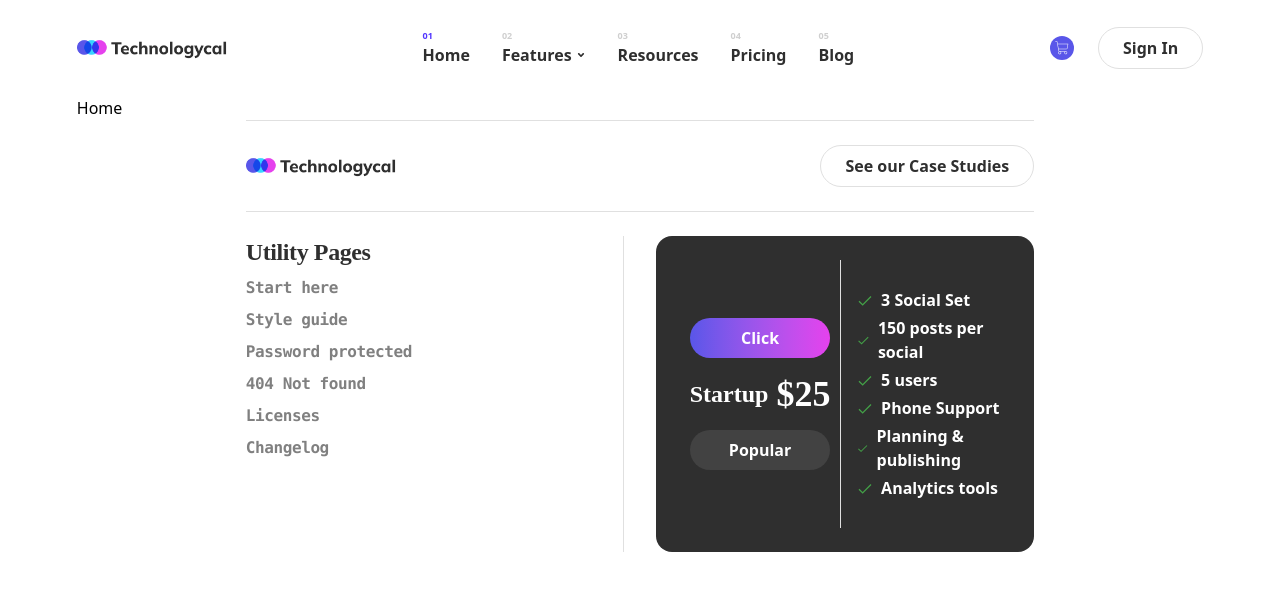
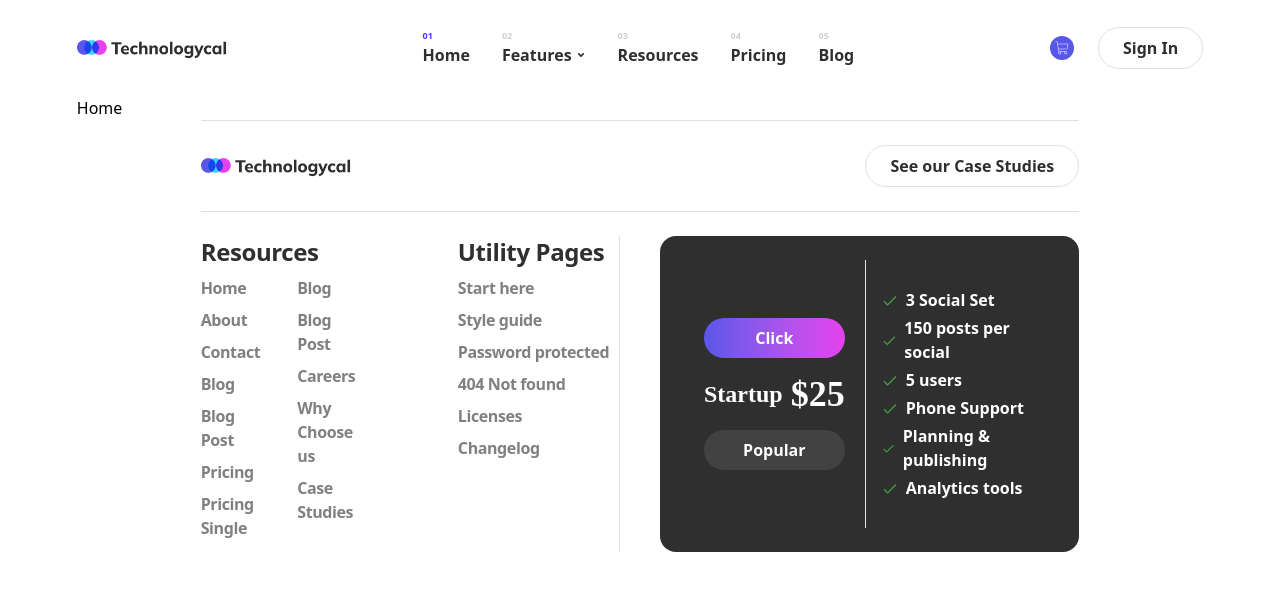
Before and after one commit to FlackoCodes/newTech, a React (Vite) app: page / in a window 1280 px wide. Shown: the top 590 px of the page. Built offline with nearby package versions, Linux system fonts and the light colour scheme.

Commit message:
added final touches on footer

```diff
--- a/src/components/Footer.tsx
+++ b/src/components/Footer.tsx
@@ -1,12 +1,12 @@
 import { Link } from "react-router-dom";
-import { footerData, utilityPages } from "../data";
+import { footerData, utilityPages, resourcesPages, resourcesPageTwo } from "../data";
 import logo from "../images/cta/Logo (1).png"
 import { FcCheckmark } from "react-icons/fc";
 
 
 export default function Footer() {
     return (
-        <footer className="w-[70%] my-0 mx-auto">
+        <footer className="w-[78%] my-0 mx-auto">
             <div className="border-y border-[#E0E0E0] py-6">
                 <div className="flex justify-between items-center">
                     <img
@@ -17,17 +17,41 @@ export default function Footer() {
                     <button className="py-[8px] px-[24px] border border-[#E0E0E0] rounded-[62px] cursor-pointer text-[#2F2F2F] font-bold">See our Case Studies</button>
                 </div>
             </div>
-            <div className="grid grid-cols-1 md:grid-cols-2 gap-8 py-6">
-                <div className="border-r border-[#E0E0E0]">
-                    <div></div>
+            <div className="grid grid-cols-1 md:grid-cols-2 gap-10 py-6">
+                <div className="border-r border-[#E0E0E0] grid grid-cols-1 md:grid-cols-2 gap-24">
                     <div className="tracking-tight">
                         <header>
-                            <h4 className="font-[Mullish] text-[#2F2F2F] text-2xl font-bold">Utility Pages</h4>
+                            <h4 className="font-sans text-[#2F2F2F] text-2xl font-bold">Resources</h4>
+                        </header>
+                        <div className="grid grid-cols-2 gap-8">
+                            <div>
+                                {
+                                    resourcesPages.map((item) => (
+                                        <div key={item.id} className="flex gap-2 items-center my-2">
+                                            <Link to={`/${item.page}`} className="font-semibold font-sans  text-start text-[#808080]">{item.page}</Link>
+                                        </div>
+                                    ))
+                                }
+                            </div>
+                            <div>
+                                {
+                                    resourcesPageTwo.map((item) => (
+                                        <div key={item.id} className="flex gap-2 items-center my-2">
+                                            <Link to={`/${item.page}`} className="font-semibold font-sans  text-start text-[#808080]">{item.page}</Link>
+                                        </div>
+                                    ))
+                                }
+                            </div>
+                        </div>
+                    </div>
+                    <div className="tracking-tight">
+                        <header>
+                            <h4 className="font-sans text-[#2F2F2F] text-2xl font-bold">Utility Pages</h4>
                         </header>
                         {
                             utilityPages.map((item) => (
                                 <div key={item.id} className="flex gap-2 items-center my-2">
-                                    <Link to={`/${item.page}`} className="font-semibold font-mono  text-start text-[#808080]">{item.page}</Link>
+                                    <Link to={`/${item.page}`} className="font-semibold font-sans  text-start text-[#808080]">{item.page}</Link>
                                 </div>
                             ))
                         }
--- a/src/data.ts
+++ b/src/data.ts
@@ -41,23 +41,42 @@ export const resourcesPages = [
   },
   {
     id: 4,
+    page: "Blog",
+  },
+  {
+    id: 5,
+    page: "Blog Post ",
+  },
+  {
+    id: 6,
     page: "Pricing",
   },
   {
-    id: 5,
+    id: 7,
+    page: "Pricing Single",
+  },
+];
+
+export const resourcesPageTwo = [
+  {
+    id: 1,
     page: "Blog",
   },
   {
-    id: 6,
-    page: "Blog Post ",
+    id: 2,
+    page: "Blog Post",
   },
   {
-    id: 7,
-    page: "Pricing",
+    id: 3,
+    page: "Careers",
   },
   {
-    id: 8,
-    page: "Pricing Single",
+    id: 4,
+    page: "Why Choose us",
+  },
+  {
+    id: 5,
+    page: "Case Studies",
   },
 ];
 
```
